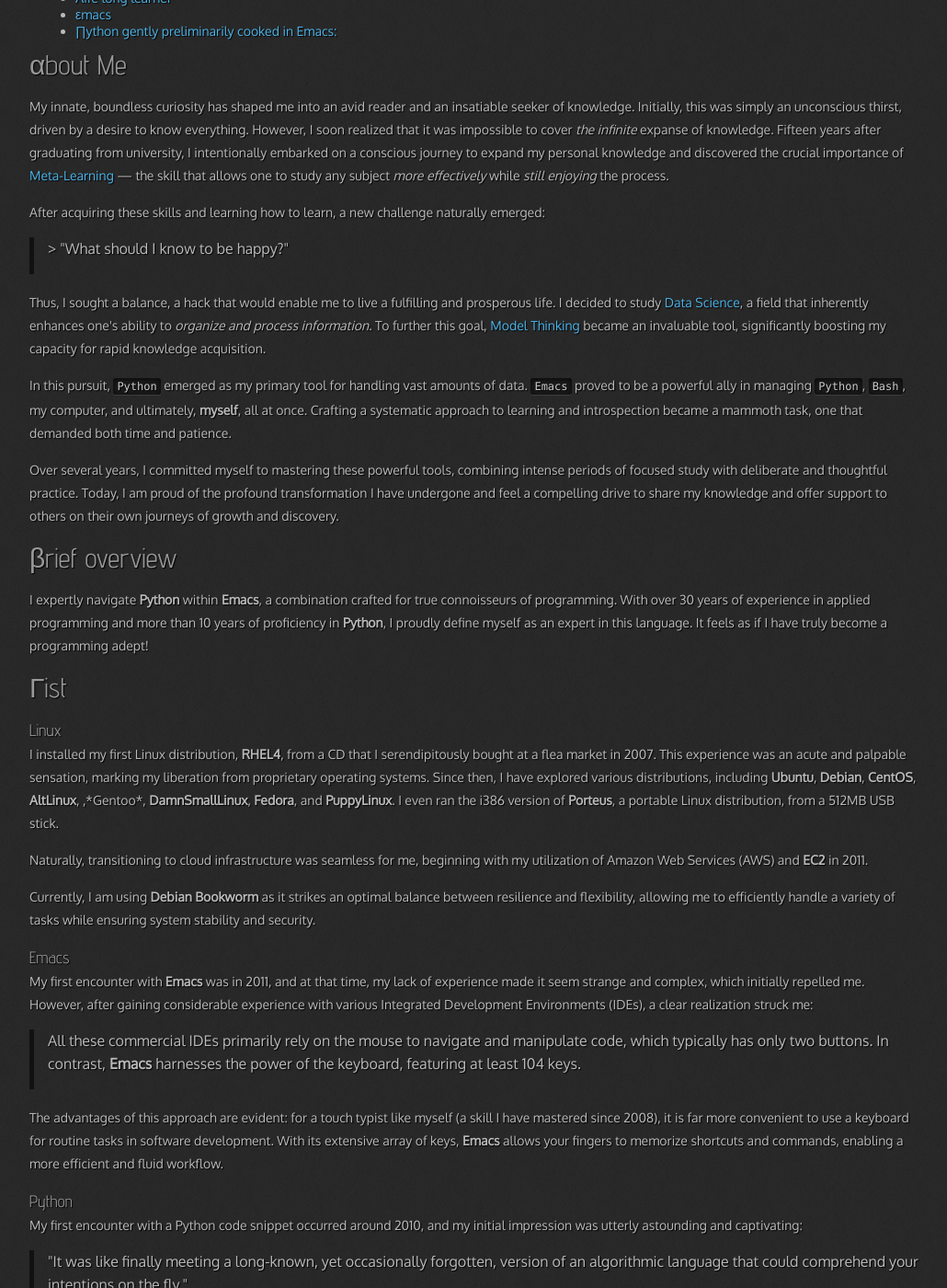
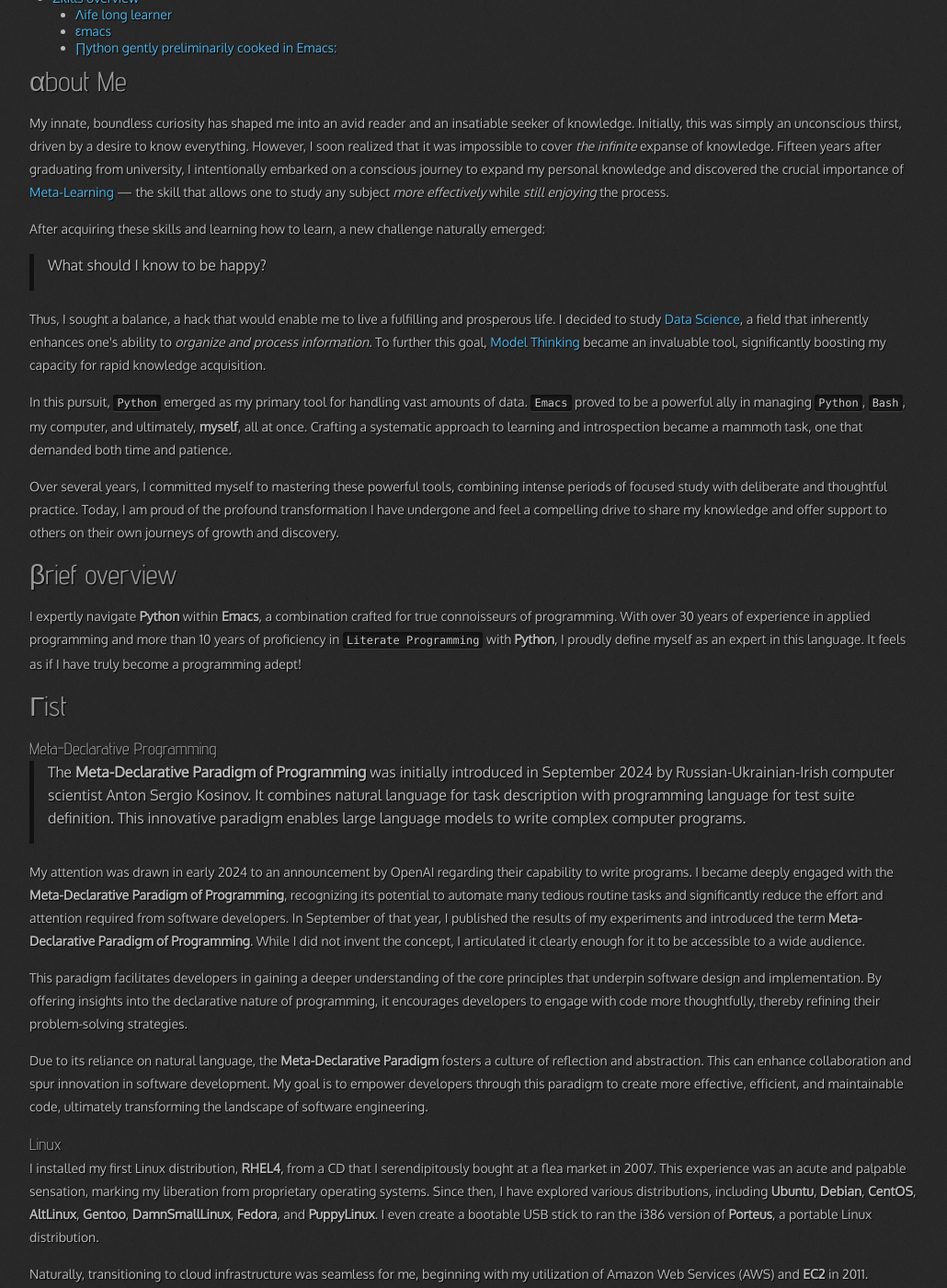
Before and after one commit to 0--key/0--key.github.io, a Jekyll site: the page built from _posts/2016-10-13-CV.html, in a window 1280 px wide and 1400 px high, scrolled down 372 px. Shown: the whole window at 92% size, without its empty margins (23-1053 px from the left). Built offline with Jekyll 4.4.1, drawn with Linux system fonts in a browser that asks for light colours; nearby versions of some CDN libraries; formulas are drawn with MathJax 3; comment, search, counter and statistics services are not loaded; some of the changed text lies outside the part shown.

Commit message:
Further extension

```diff
--- a/_posts/2016-10-13-CV.html
+++ b/_posts/2016-10-13-CV.html
@@ -15,6 +15,7 @@
 <li><a href="#orga1c828d">&beta;rief overview</a></li>
 <li><a href="#org9d3131d">&Gamma;ist</a>
 <ul>
+<li><a href="#orgf220ab0">Meta-Declarative Programming</a></li>
 <li><a href="#org6860d5b">Linux</a></li>
 <li><a href="#org5e1ab55">Emacs</a></li>
 <li><a href="#org5104700">Python</a></li>
@@ -56,7 +57,7 @@
 
 <blockquote>
 <p>
-&gt; "What should I know to be happy?"
+What should I know to be happy?
 </p>
 </blockquote>
 
@@ -94,9 +95,9 @@
 <p>
 I expertly navigate <b>Python</b> within <b>Emacs</b>, a combination crafted for
 true connoisseurs of programming. With over 30 years of experience in
-applied programming and more than 10 years of proficiency in <b>Python</b>,
-I proudly define myself as an expert in this language. It feels as if
-I have truly become a programming adept!
+applied programming and more than 10 years of proficiency in <code>Literate
+Programming</code> with <b>Python</b>, I proudly define myself as an expert in
+this language. It feels as if I have truly become a programming adept!
 </p>
 </div>
 </div>
@@ -106,6 +107,51 @@
 <h2 id="org9d3131d">&Gamma;ist</h2>
 <div class="outline-text-2" id="text-org9d3131d">
 </div>
+<div id="outline-container-orgf220ab0" class="outline-3">
+<h3 id="orgf220ab0">Meta-Declarative Programming</h3>
+<div class="outline-text-3" id="text-orgf220ab0">
+<blockquote>
+<p>
+The <b>Meta-Declarative Paradigm of Programming</b> was initially
+introduced in September 2024 by Russian-Ukrainian-Irish computer
+scientist Anton Sergio Kosinov. It combines natural language for task
+description with programming language for test suite definition. This
+innovative paradigm enables large language models to write complex
+computer programs.
+</p>
+</blockquote>
+
+<p>
+My attention was drawn in early 2024 to an announcement by OpenAI
+regarding their capability to write programs. I became deeply engaged
+with the <b>Meta-Declarative Paradigm of Programming</b>, recognizing its
+potential to automate many tedious routine tasks and significantly
+reduce the effort and attention required from software developers. In
+September of that year, I published the results of my experiments and
+introduced the term <b>Meta-Declarative Paradigm of Programming</b>. While
+I did not invent the concept, I articulated it clearly enough for it
+to be accessible to a wide audience.
+</p>
+
+<p>
+This paradigm facilitates developers in gaining a deeper understanding
+of the core principles that underpin software design and
+implementation. By offering insights into the declarative nature of
+programming, it encourages developers to engage with code more
+thoughtfully, thereby refining their problem-solving strategies.
+</p>
+
+<p>
+Due to its reliance on natural language, the <b>Meta-Declarative
+Paradigm</b> fosters a culture of reflection and abstraction. This can
+enhance collaboration and spur innovation in software development. My
+goal is to empower developers through this paradigm to create more
+effective, efficient, and maintainable code, ultimately transforming
+the landscape of software engineering.
+</p>
+</div>
+</div>
+
 <div id="outline-container-org6860d5b" class="outline-3">
 <h3 id="org6860d5b">Linux</h3>
 <div class="outline-text-3" id="text-org6860d5b">
@@ -115,9 +161,9 @@
 an acute and palpable sensation, marking my liberation from
 proprietary operating systems. Since then, I have explored various
 distributions, including <b>Ubuntu</b>, <b>Debian</b>, <b>CentOS</b>, <b>AltLinux</b>,
-,*Gentoo*, <b>DamnSmallLinux</b>, <b>Fedora</b>, and <b>PuppyLinux</b>. I even ran the
-i386 version of <b>Porteus</b>, a portable Linux distribution, from a 512MB
-USB stick.
+<b>Gentoo</b>, <b>DamnSmallLinux</b>, <b>Fedora</b>, and <b>PuppyLinux</b>. I even create
+a bootable USB stick to ran the i386 version of <b>Porteus</b>, a
+portable Linux distribution.
 </p>
 
 <p>
@@ -227,8 +273,8 @@
 <h2 id="org65acea3">&Delta;esired role</h2>
 <div class="outline-text-2" id="text-org65acea3">
 <ul class="org-ul">
-<li>Team synergy is more than just a sum of knowledge; our goal is to
-harness its power to achieve a greater outcome:</li>
+<li>Team synergy is more than just a sum of knowledge; our goal should
+be to harness its power to achieve a greater outcome:</li>
 </ul>
 
 <blockquote>
@@ -242,8 +288,8 @@
 </blockquote>
 
 <ul class="org-ul">
-<li>In other words, the desired outcome should be a *multiplication of
-knowledge*—creating a sustainable state of continuous intellectual
+<li>In other words, the desired outcome should be a <b>multiplication of
+knowledge</b> — creating a sustainable state of continuous intellectual
 advancement for each team member.</li>
 
 <li>I envision myself as part of a team of professionals with
```
